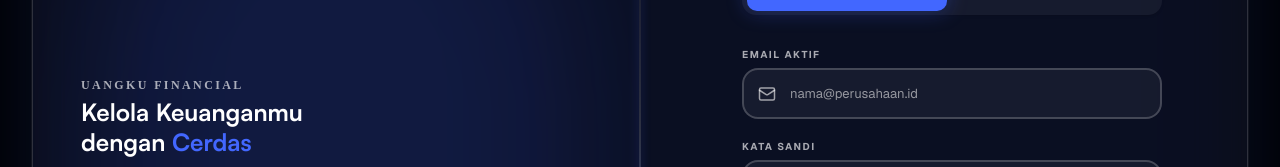
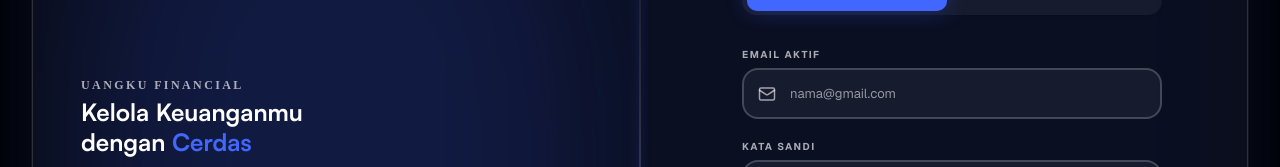
Before and after one commit to TricQs/finance-project, a Next.js app: page /auth in a window 1280 px wide. Shown: the part 246-413 px from the top of the page. Built offline with nearby package versions, Linux system fonts and the light colour scheme.

Commit message:
hapus nama lengkap di daftar dan ubah placeholder pada email aktif

```diff
--- a/components/auth/auth-form.tsx
+++ b/components/auth/auth-form.tsx
@@ -672,7 +672,7 @@
                       label="EMAIL AKTIF"
                       icon={<Mail size={18} />}
                       type="email"
-                      placeholder="nama@perusahaan.id"
+                      placeholder="nama@gmail.com"
                       value={email}
                       onChange={setEmail}
                       error={errors.email}
@@ -718,7 +718,7 @@
                     label="EMAIL AKTIF"
                     icon={<Mail size={18} />}
                     type="email"
-                    placeholder="nama@perusahaan.id"
+                    placeholder="nama@gmail.com"
                     value={email}
                     onChange={setEmail}
                     error={errors.email}
@@ -782,22 +782,10 @@
             ) : (
               <div className="space-y-5">
                 <NeonInput
-                  label="NAMA LENGKAP"
-                  icon={<User size={18} />}
-                  type="text"
-                  placeholder="Budi Santoso"
-                  value={fullName}
-                  onChange={setFullName}
-                  error={errors.fullName}
-                  disabled={isPending}
-                  autoComplete="name"
-                  onFocusChange={(f) => setExpression(f ? "typing" : "idle")}
-                />
-                <NeonInput
                   label="EMAIL AKTIF"
                   icon={<Mail size={18} />}
                   type="email"
-                  placeholder="nama@perusahaan.id"
+                  placeholder="nama@gmail.com"
                   value={email}
                   onChange={setEmail}
                   error={errors.email}
```
